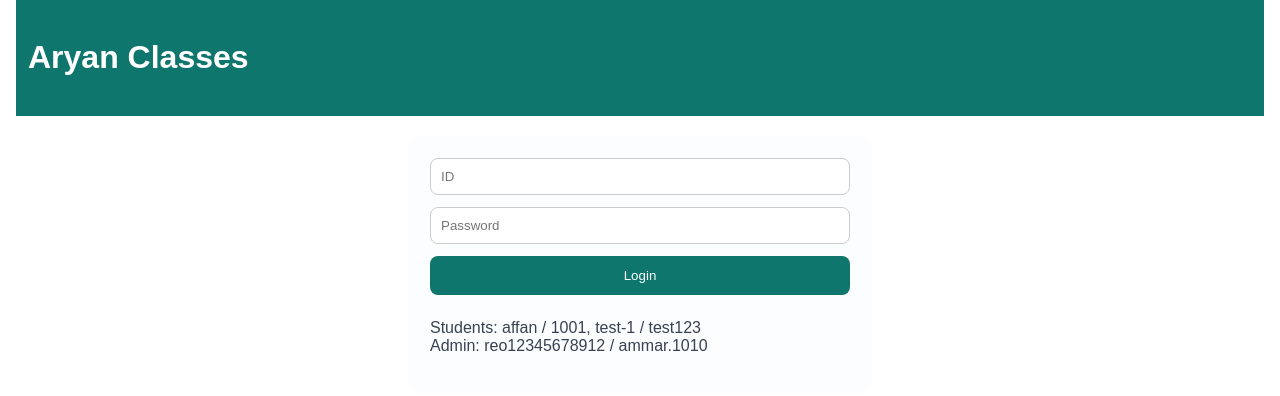
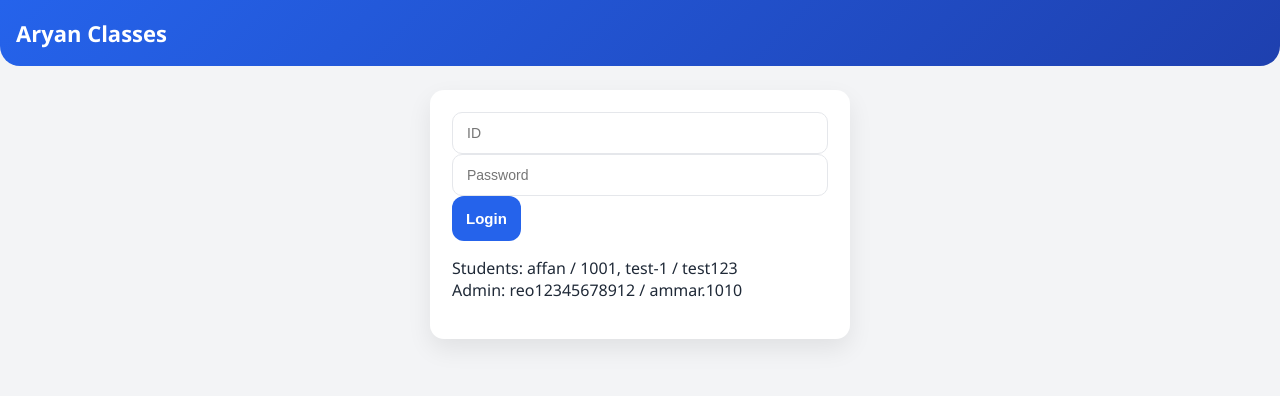
Before and after one commit to Khan12ammar/aryanclasses, a plain HTML site: page index.html in a window 1280 px wide. Drawn offline with Linux system fonts and the light colour scheme.

Commit message:
Update index.html

```diff
--- a/index.html
+++ b/index.html
@@ -6,72 +6,118 @@
 
 <style>
 :root{
-  --primary:#0f766e;
-  --accent:#f59e0b;
-  --muted:#374151;
-  --bg:#ffffff;
-  --panel:#fbfdff;
-  --card-border:rgba(15,118,110,0.12);
+  --primary:#2563eb;
+  --primary-dark:#1e40af;
+  --accent:#22c55e;
+  --danger:#ef4444;
+  --text:#1f2937;
+  --muted:#6b7280;
+  --bg:#f3f4f6;
+  --card:#ffffff;
+  --radius:14px;
 }
+
+*{box-sizing:border-box}
+
 body{
   margin:0;
-  font-family:Arial,sans-serif;
+  font-family: "Segoe UI", system-ui, -apple-system, sans-serif;
   background:var(--bg);
-  color:var(--muted);
+  color:var(--text);
 }
-.page{display:none;padding:0 16px 32px;}
-.active{display:block;}
+
+.page{
+  display:none;
+  padding-bottom:40px;
+}
+.active{display:block}
+
+/* TOP BAR */
 .title-bar{
-  padding:18px 12px;
-  background:var(--primary);
+  padding:18px 16px;
+  background:linear-gradient(135deg,var(--primary),var(--primary-dark));
   color:white;
+  border-bottom-left-radius:20px;
+  border-bottom-right-radius:20px;
 }
+.title-bar h1{margin:0;font-size:22px}
+.title-bar p{margin:6px 0 0;font-size:14px;opacity:.9}
+
+/* CARD */
 .card{
   max-width:420px;
-  background:var(--panel);
-  border-radius:12px;
+  margin:24px auto;
+  background:var(--card);
   padding:22px;
-  margin:20px auto;
+  border-radius:var(--radius);
+  box-shadow:0 10px 25px rgba(0,0,0,.08);
 }
+
+.stack{
+  max-width:420px;
+  margin:24px auto;
+  display:grid;
+  gap:14px;
+}
+
+/* INPUTS */
 input,select,textarea{
   width:100%;
-  padding:10px;
-  margin-bottom:12px;
-  border-radius:8px;
-  border:1px solid #ccc;
+  padding:12px 14px;
+  border-radius:10px;
+  border:1px solid #e5e7eb;
+  font-size:14px;
 }
+input:focus,textarea:focus,select:focus{
+  outline:none;
+  border-color:var(--primary);
+}
+
+/* BUTTONS */
 button{
-  width:100%;
+  padding:14px;
+  border-radius:12px;
+  border:none;
+  font-size:15px;
+  font-weight:600;
+  cursor:pointer;
+  transition:.2s;
+}
+button:active{transform:scale(.97)}
+
+.btn-primary{background:var(--primary);color:white}
+.btn-primary:hover{background:var(--primary-dark)}
+
+.btn-accent{background:var(--accent);color:white}
+.btn-danger{background:var(--danger);color:white}
+
+/* CONTENT CARDS */
+.content-card{
+  background:var(--card);
+  padding:16px;
+  border-radius:12px;
+  box-shadow:0 6px 18px rgba(0,0,0,.06);
+}
+.content-card h3{margin:0 0 6px}
+
+/* REMARK */
+.remark{
+  background:#fef3c7;
+  border-left:5px solid #f59e0b;
   padding:12px;
-  margin-bottom:8px;
-  border-radius:8px;
-  border:none;
-  color:white;
-  cursor:pointer;
+  border-radius:10px;
+  font-size:14px;
 }
-.btn-primary{background:var(--primary);}
-.btn-accent{background:var(--accent);}
-.btn-danger{background:#ef4444;}
-.hidden{display:none;}
-.stack{
+
+.hidden{display:none}
+
+/* FOOTER BUTTON */
+.back-btn{
   max-width:420px;
-  margin:20px auto;
-  display:flex;
-  flex-direction:column;
-  gap:10px;
-}
-.content-card{
-  background:white;
-  padding:12px;
-  border:1px solid var(--card-border);
-  border-radius:8px;
-}
-.remark{
-  background:#fff7ed;
-  padding:10px;
-  border-radius:8px;
+  margin:10px auto 0;
 }
 </style>
+
 </head>
 
 <body>
```
